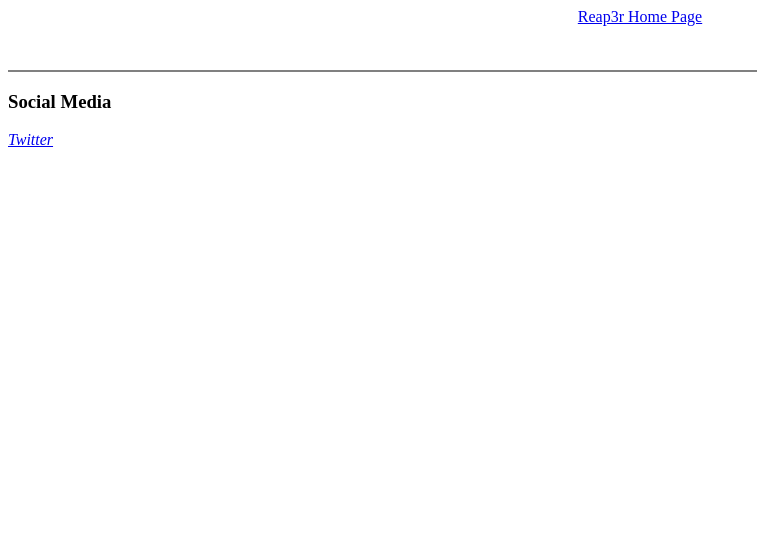
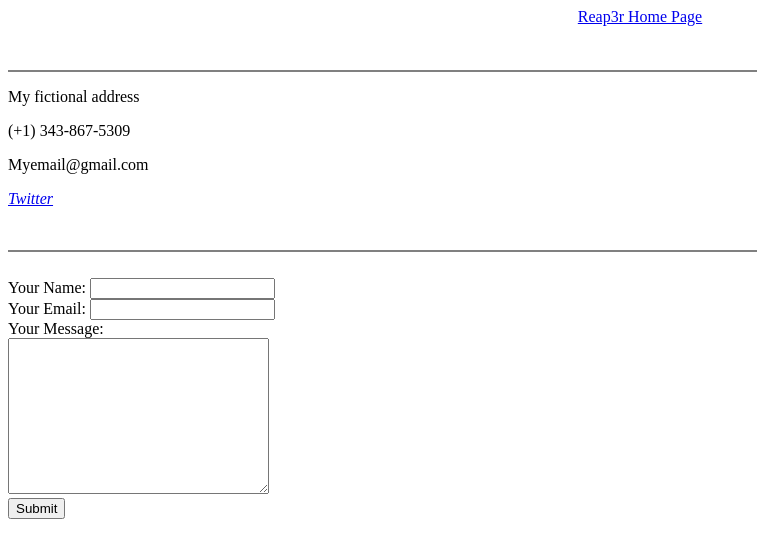
Before and after one commit to Boston343/FirstWebsite, a plain HTML site: page contact.html in a window 1280 px wide. Shown: the whole page, without its empty margins (0-757 px from the left). Drawn offline with Linux system fonts and the light colour scheme.

Commit message:
added a super basic contact me form

```diff
--- a/contact.html
+++ b/contact.html
@@ -16,9 +16,47 @@
     <br><br>
     <hr size="2" noshade>
 
-    <h3>Social Media</h3>
-    <a href="https://twitter.com/LastChaos343" target="_blank"><em>Twitter</em></a>
+    <p>My fictional address</p>
+    <p>(+1) 343-867-5309</p>
+    <p>Myemail@gmail.com</p>
+
+    <!-- <h3>Social Media</h3> -->
+    <p><a href="https://twitter.com/LastChaos343" target="_blank"><em>Twitter</em></a></p>
     <!-- the 'target-"_blank"' causes the link to open in a new tab -->
+
+    <br>
+    <hr size="2" noshade>
+    <br>
+    <!-- Tons of form and input options. Really need javascript for it to actually do anything -->
+    <!-- Inputs: https://developer.mozilla.org/en-US/docs/Web/HTML/Element/input -->
+    <form action="mailto:branden.austin1@gmail.com" method="post" enctype="text/plain">
+        <label for="">Your Name:</label>
+        <input type="text" name="yourName" value=""><br>
+        <label for="">Your Email:</label>
+        <input type="email" name="yourEmail"><br>
+        <label for="">Your Message:</label><br>
+        <textarea name="yourMessage" id="" cols="30" rows="10"></textarea><br>
+        <input type="submit">
+    </form>
+
+    <!-- form examples below -->
+    <!-- <br><br>
+    <h3>Form Examples Below</h3>
+    <form action="" method="post">
+        <label for="">checkbox</label>
+        <input type="checkbox" name="" id=""><br>
+        <label for="">date</label>
+        <input type="date" name="" id=""><br>
+        <label for="">button</label>
+        <input type="button" value="myButton"><br>
+        <label for="">email</label>
+        <input type="email" name="" id=""><br>
+        <label for="">color</label>
+        <input type="color"><br>
+        <label for="">file</label>
+        <input type="file"><br>
+    </form> -->
+
 </body>
 
 </html>
```
Also changed, not shown: index.html (+4 -4 lines).
